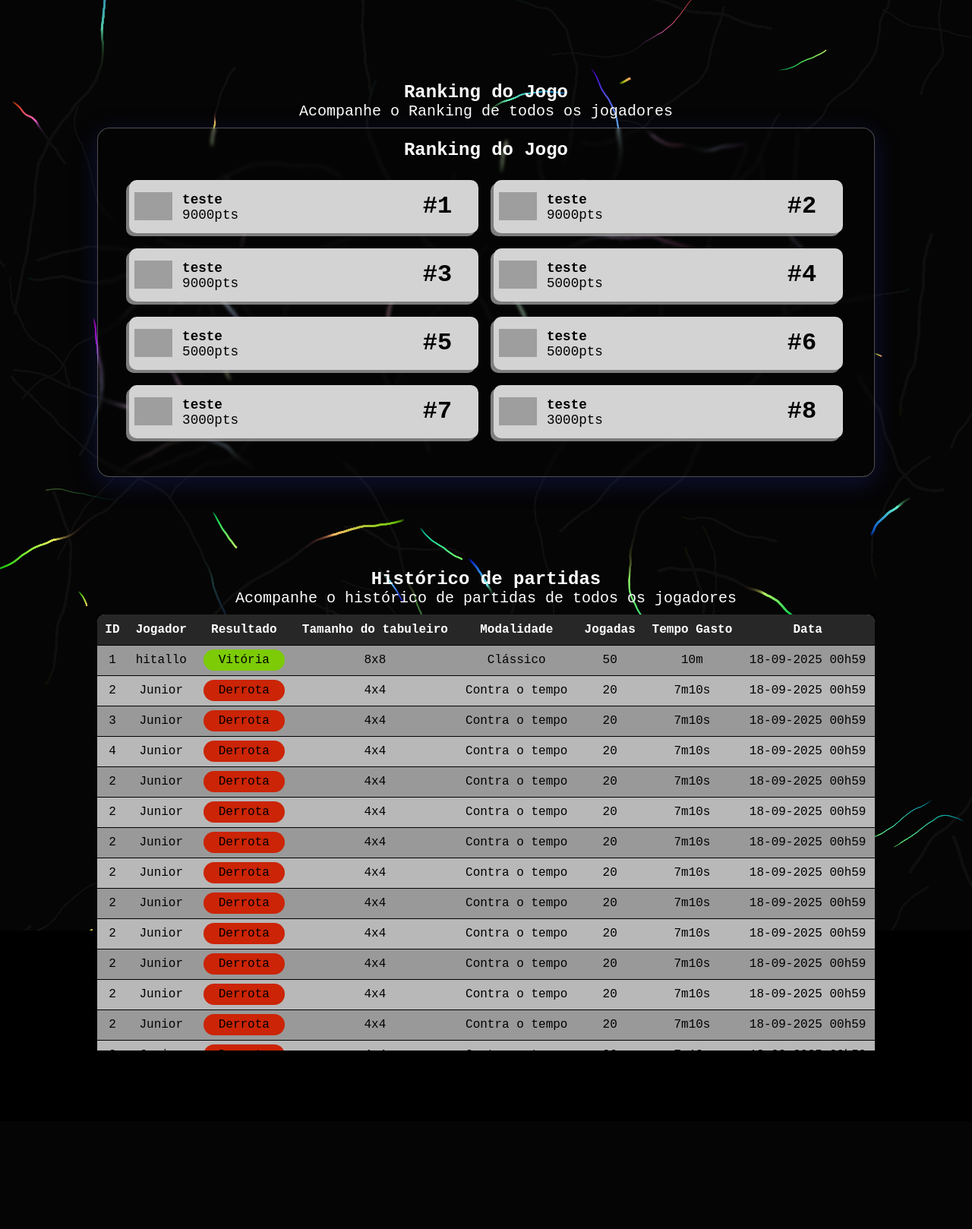
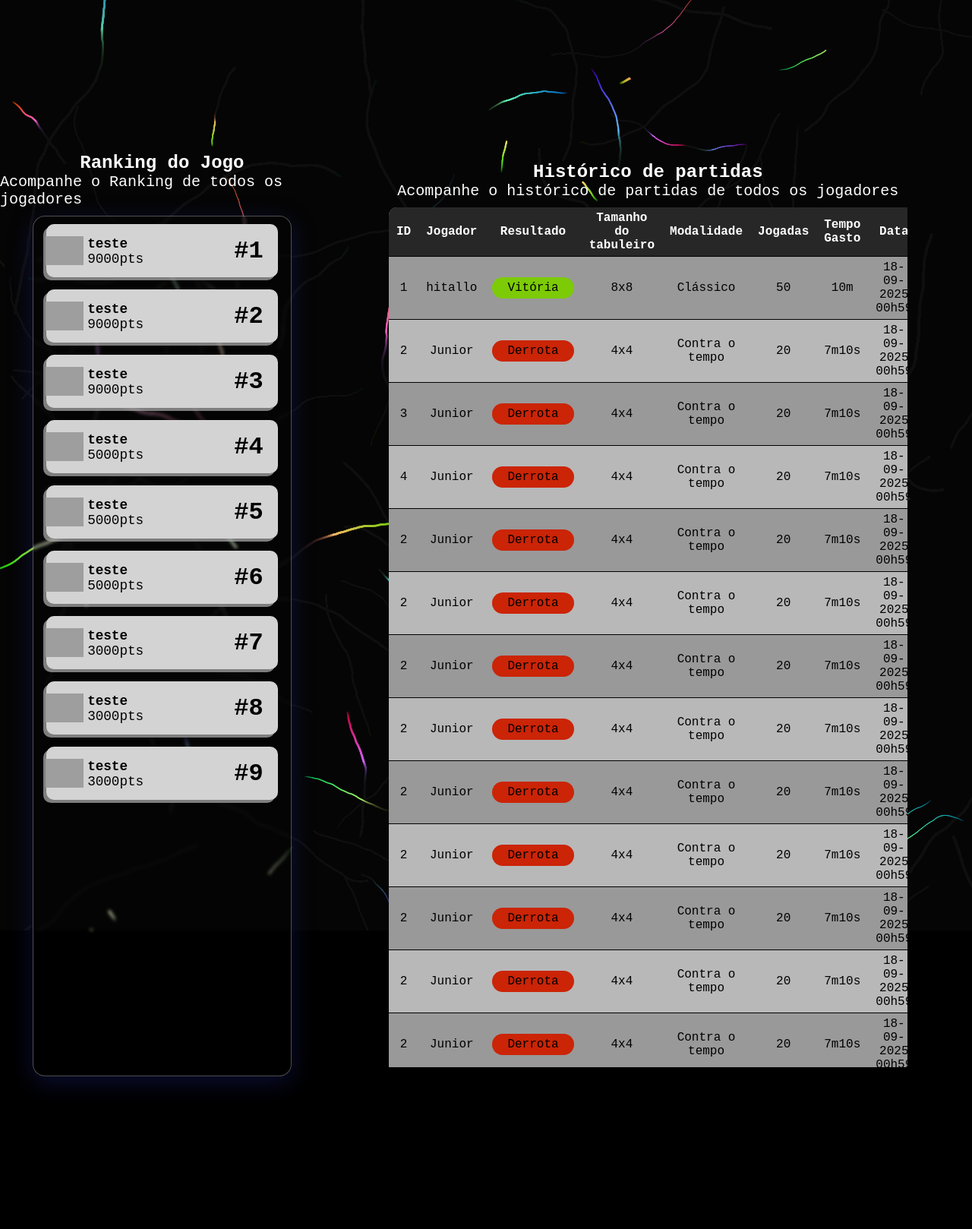
Before and after one commit to NelsonModenezNeto/memory-game-pweb, a PHP site: page /pages/estatisticas/index.html in a window 1280 px wide. Shown: the whole page at 76% size. Before the commit the page ends 1476 px from the top, so only its background shows below. Run offline with PHP 8.4, Linux system fonts and the light colour scheme; grey boxes are pictures that could not be loaded.

Commit message:
voltando para seção unica e ajustes no scroll do ranking

```diff
--- a/pages/estatisticas/index.html
+++ b/pages/estatisticas/index.html
@@ -21,9 +21,6 @@
                 Acompanhe o Ranking de todos os jogadores
             </div>
             <div class="ranking-display">
-                <div class="title">
-                    <h2>Ranking do Jogo</h2>
-                </div>
                 <div class="content">
                 </div>
             </div>
--- a/pages/estatisticas/style.css
+++ b/pages/estatisticas/style.css
@@ -1,10 +1,10 @@
-@import '../../globals/global.css';
+@import "../../globals/global.css";
 
 * {
   padding: 0;
   margin: 0;
   box-sizing: border-box;
-    font-family: 'Courier New', Courier, monospace;
+  font-family: "Courier New", Courier, monospace;
 }
 
 body {
@@ -14,13 +14,9 @@
 }
 
 .display {
-    display: flex;
-    flex-direction: column;
+  display: grid;
+  grid-template-columns: 1fr 2fr;
   height: 100vh;
-}
-
-.ranking-section {
-    margin-top: 80px;
 }
 
 .ranking-section,
@@ -32,23 +28,19 @@
 }
 
 .ranking-display {
-    height: 80%;
+  height: 70%;
   width: 80%;
   color: black;
   background: rgba(0, 0, 0, 0.05);
   border-radius: 16px;
+  overflow: scroll;
+  overflow-x: hidden;
   box-shadow: 0 8px 32px 0 rgba(31, 38, 135, 0.37);
   backdrop-filter: blur(2px) saturate(25%);
   -webkit-backdrop-filter: blur(2px) saturate(25%);
   border: 1px solid rgba(255, 255, 255, 0.3);
-}
-
-.ranking-display .title {
-    margin-top: 15px;
-    display: flex;
-    justify-content: center;
-    align-items: center;
-    color: white;
+    scrollbar-width: auto;
+  scrollbar-color: #f7f7f7 transparent;
 }
 
 .title {
@@ -62,27 +54,14 @@
 }
 
 .ranking-display .content {
-    padding-top: 1rem;
-    padding-bottom: 1rem;
   display: flex;
-    gap: 1rem;
   flex-direction: column;
+  justify-content: center;
   align-items: center;
-    overflow: auto;
-    overflow-x: hidden;
-    height: 80%;
+  width: 100%;
+  margin-top: 10px;
+  box-sizing: border-box;
 
-}
-
-.ranking-display .content {
-    display: flex;
-    flex-direction: row;
-    justify-content: center;
-    flex-wrap: wrap;
-    gap: 20px;
-    margin-top: 10px;
-    scrollbar-width: auto;
-    scrollbar-color: #f7f7f7 transparent;
 }
 
 .ranking-card {
@@ -90,9 +69,10 @@
   display: flex;
   box-shadow: -4px 4px 0px 0px rgba(167, 167, 167, 0.75);
   padding: 10px;
+  margin-bottom: 1rem;
   border-radius: 10px;
   height: 70px;
-    width: 45%;
+  width: 90%;
   background: rgb(211, 211, 211);
 }
 
@@ -101,14 +81,14 @@
   cursor: pointer;
 }
 
-.ranking-card>.avatar {
+.ranking-card > .avatar {
   display: flex;
   justify-content: center;
   align-items: center;
   width: 10%;
 }
 
-.ranking-card>.info {
+.ranking-card > .info {
   display: flex;
   flex-direction: column;
   justify-content: center;
@@ -117,15 +97,15 @@
   padding-left: 1rem;
 }
 
-.ranking-card>.info p {
+.ranking-card > .info p {
   font-size: 1.1rem;
 }
 
-.ranking-card>.info p:nth-child(1) {
+.ranking-card > .info p:nth-child(1) {
   font-weight: bold;
 }
 
-.ranking-card>.position {
+.ranking-card > .position {
   width: 20%;
   display: flex;
   justify-content: center;
```
Lines whose indentation alone changed are shown as unchanged.
